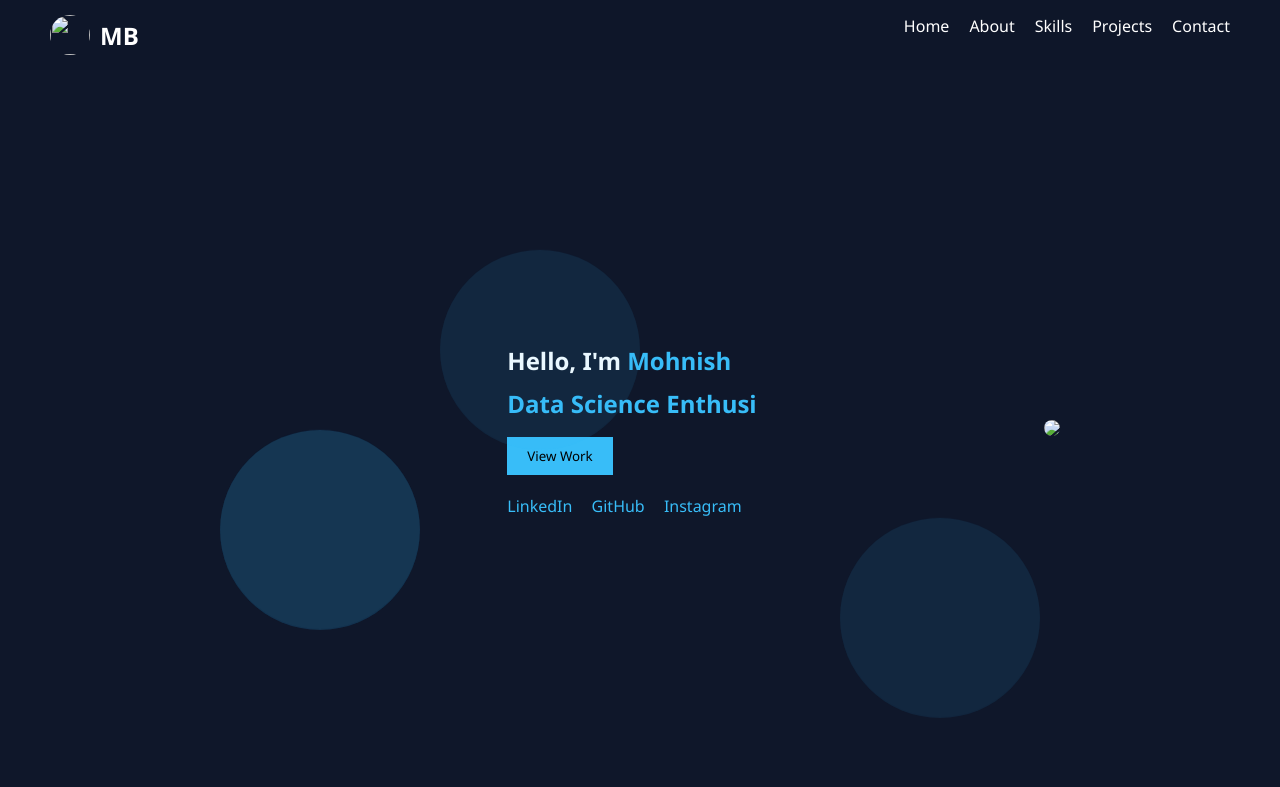
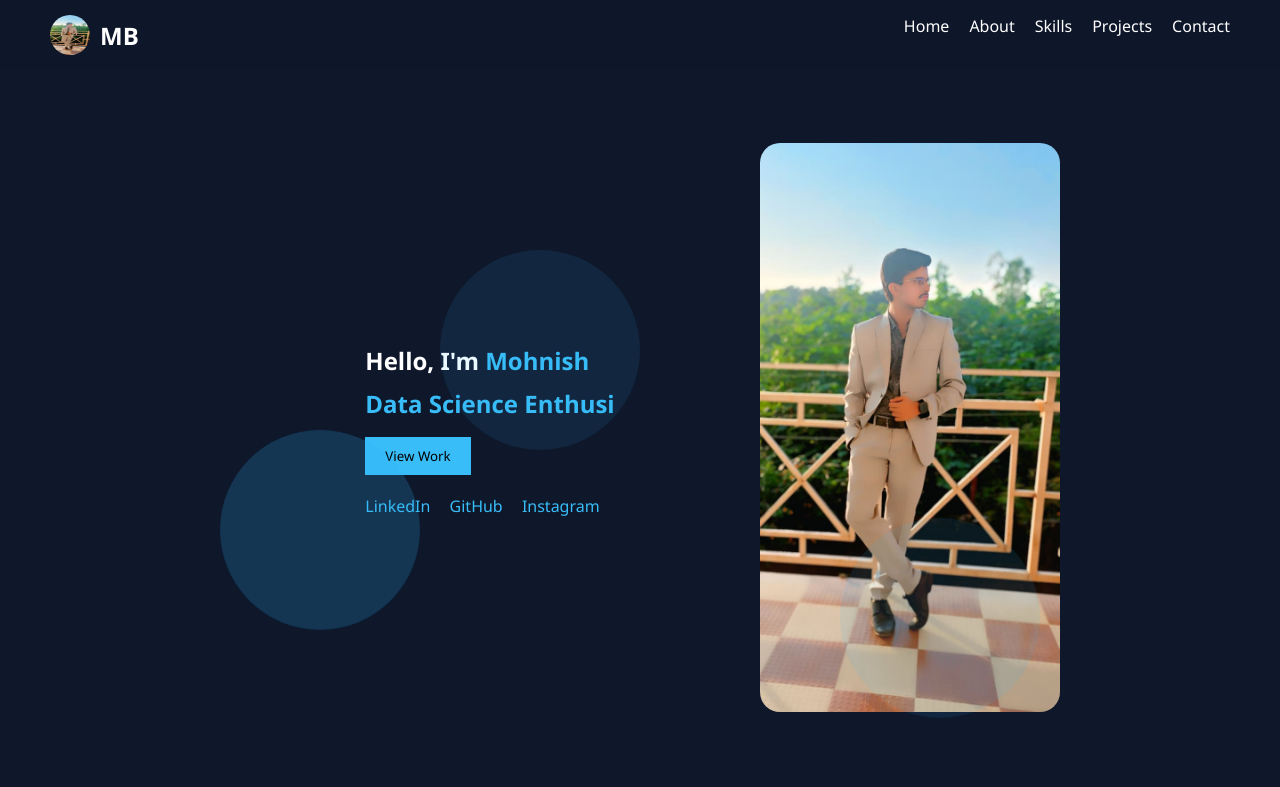
Before and after one commit to mohnishbendwal07/portfolio_bakend, a plain HTML site: page Frontend/index.html in a window 1280 px wide. Shown: the top 787 px of the page. Drawn offline with Linux system fonts and the light colour scheme; the site is published under a folder, as on GitHub Pages, so addresses that start at the root find nothing; no server answers.

Commit message:
fix profile image and update frontend

```diff
--- a/Frontend/index.html
+++ b/Frontend/index.html
@@ -17,7 +17,7 @@
 <!-- NAVBAR -->
 <nav>
   <div class="nav-left">
-    <img src="/profile.jpeg" class="nav-img">
+    <img src="profile.jpeg" class="nav-img">
     <h2>MB</h2>
   </div>
 
@@ -56,7 +56,7 @@
   </div>
 
   <div class="hero-right">
-    <img src="/profile.jpeg">
+    <img src="profile.jpeg">
   </div>
 
 </section>
```
Also changed, not shown: Frontend/profile.jpeg (renamed from profile.jpeg).
